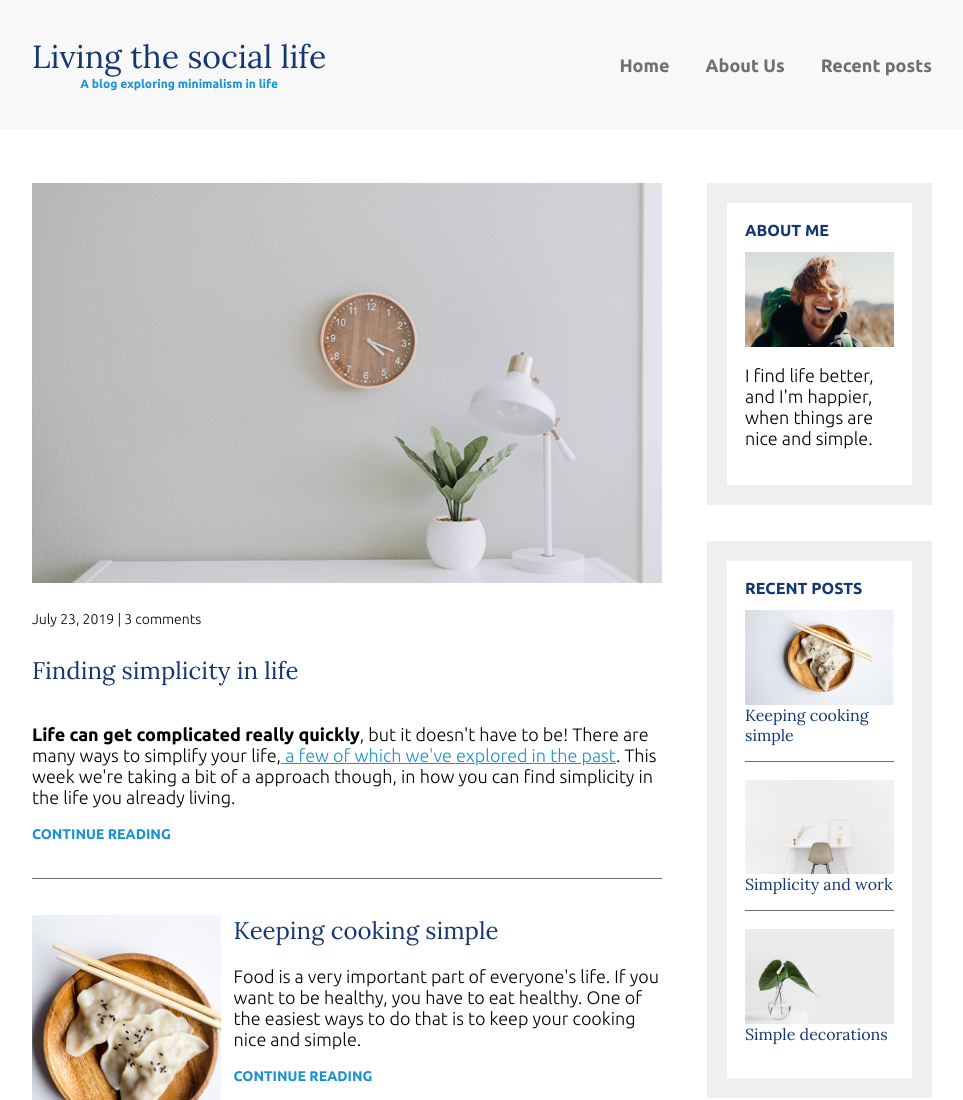
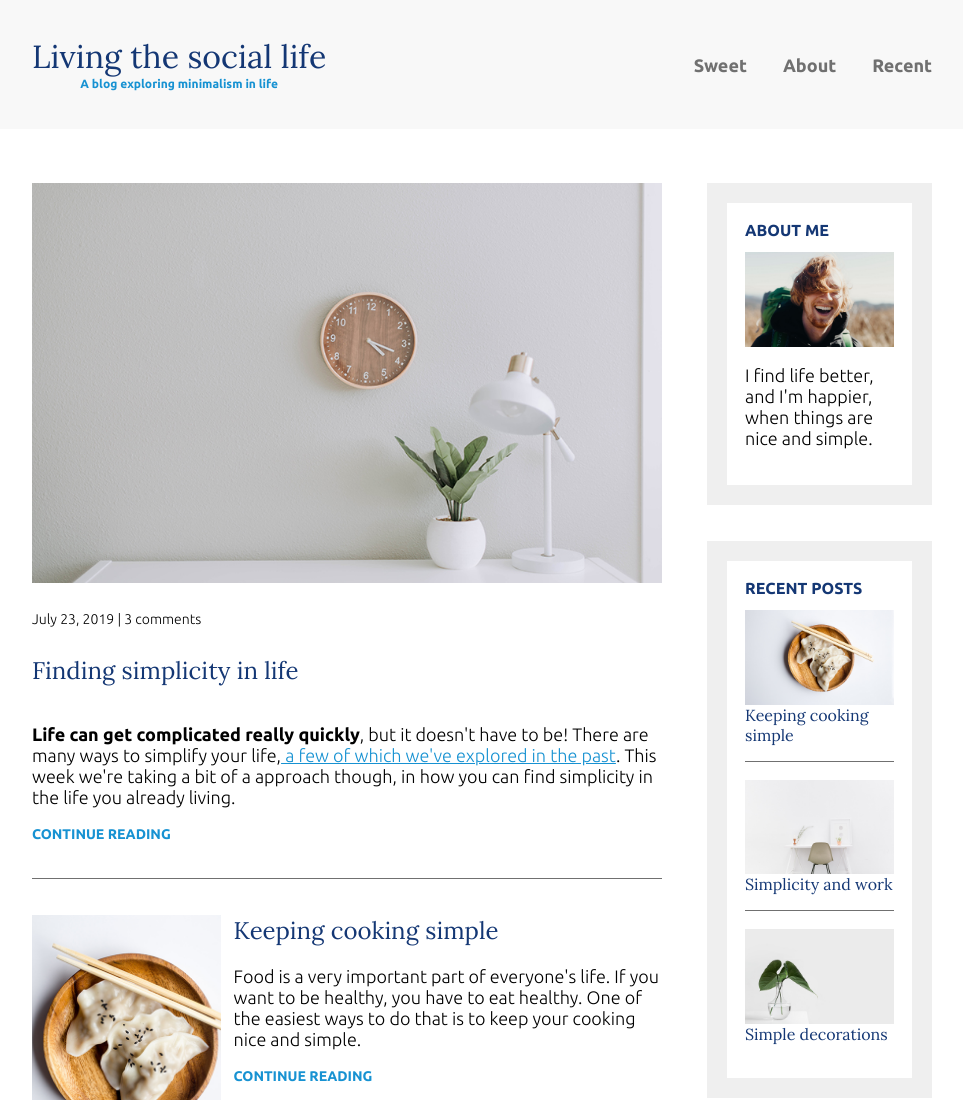
Before and after one commit to Adridas/Live-the-simple-life, a plain HTML site: page index.html in a window 1280 px wide. Shown: the top 1100 px of the page, without its empty margins (158-1121 px from the left). Drawn offline with Linux system fonts and the light colour scheme.

Commit message:
menu changed

```diff
--- a/index.html
+++ b/index.html
@@ -12,9 +12,9 @@
                 </div>
                 <nav>
                     <ul>
-                        <li><a href="index.html">Home</a></li>
-                        <li><a href="about-me.html">About Us</a></li>
-                        <li><a href="recent-posts.html">Recent posts</a></li>
+                        <li><a href="index.html">Sweet</a></li>
+                        <li><a href="about-me.html">About</a></li>
+                        <li><a href="recent-posts.html">Recent</a></li>
                     </ul>
                 </nav>
             </div> <!-- / .container -->
```
